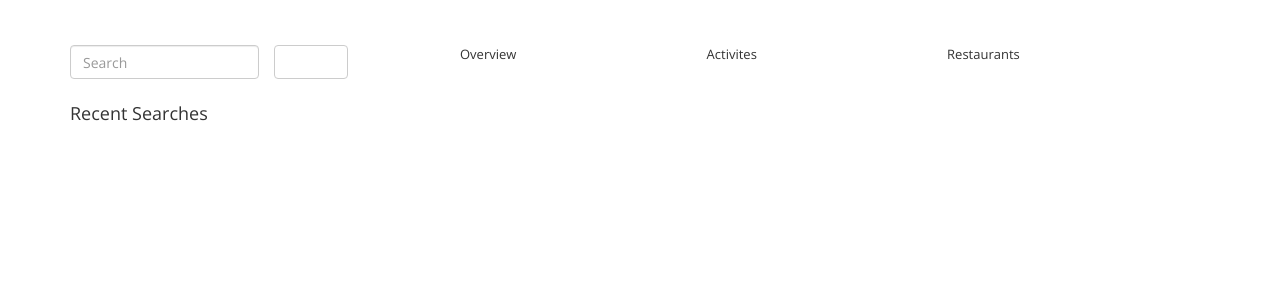
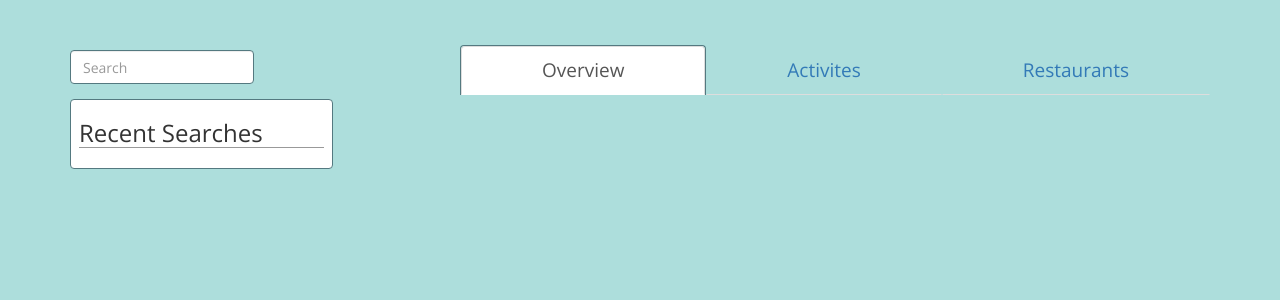
Before and after one commit to osallyjoo/TravelApp, a PHP site: page /Overview.html in a window 1280 px wide. Shown: the top 300 px of the page. Run offline with PHP 8.4, Linux system fonts and the light colour scheme; some libraries are stand-ins or nearby versions; some web fonts are replaced.

Commit message:
Updated CSS and reworked HTML Grid

```diff
--- a/Overview.html
+++ b/Overview.html
@@ -28,28 +28,29 @@
 <div class="container">
 	<div class="row">
 		<div class="col-xs-3">
-			<form class=" row">
-				<div class="form-group col-xs-9">
+			<div class="row">
+				<div class="col-xs-12">
+					<form>
+						<div class="form-group">
 							<input type="text" class="form-control" placeholder="Search" id="searchTerm">
 						</div>
-				<div type="submit" class="btn btn-default btn-outline-success col-xs-3" id="searchBtn"><span class="glyphicon glyphicon-search"></span></div>
+						<div type="submit" class="btn" id="searchBtn"><span class="glyphicon glyphicon-search"></span></div>
 					</form>
+					<div id="recentSearches"><h3>Recent Searches</h3></div>
+				</div>
+			</div>
 		</div>
 		<div class="col-xs-8 col-xs-offset-1">
-			<ul class="nav nav-pills nav-justified">
-				<li id="overviewTab">Overview</li>
-				<li id="activitiesTab">Activites</li>
-				<li id="restaurantTab">Restaurants</li>
-			</ul>
-		</div>
-	</div>
-	<div class="row">
-		<div class="col-xs-3" id="recentSearches"><h4>Recent Searches</h4>
-		</div>
-
-		<div class="col-xs-8 col-xs-offset-1 contentBox" id="overviewBox" style="display:none">
 			<div class="row">
 				<div class="col-xs-12">
+					<!-- NAV BAR -->
+					<ul class="nav nav-tabs nav-justified">
+						<li role="presentation" class="navTabs active" id="overviewTab"><a href="#">Overview</a></li>
+						<li class="navTabs" id="activitiesTab"><a href="#">Activites</a></li>
+						<li class="navTabs" id="restaurantTab"><a href="#">Restaurants</a></li>
+					</ul>
+					<!-- TAB 1 CONTENT -->
+					<div class="contentBox" id="overviewBox" style="display:none;">
 						<h4>Instagram</h4>
 						<div id="instagramBox" class="overviewContent">
 							<ul id="instafeed"></ul>
@@ -60,25 +61,24 @@
 						<div id="googleBox" class="overviewContent">
 	              			<div id="map" class = "row" style="height:400px; width:100%;"></div>
 	            		</div>
-
+            		</div>
+					<!-- TAB 2 CONTENT -->
+					<div class="contentBox" id="activitiesBox" style="display:none">
+						<h4>Activities</h4>
+						<div class="row">
+							<div class="col-xs-12" id="activitiesResults"></div>
 						</div>
 					</div>
-		</div>
-		<div class="col-xs-8 col-xs-offset-1 contentBox" id="activitiesBox" style="display:none"><h4>Activities</h4>
+					<!-- TAB 3 CONTENT -->
+					<div class="contentBox" id="restaurantsBox" style="display:none"><h4>Restaurants</h4>
 						<div class="row">
-				<div class="col-xs-12" id="activitiesResults">
-				</div>
-			</div>
-		</div>
-		<div class="col-xs-8 col-xs-offset-1 contentBox" id="restaurantsBox" style="display:none"><h4>Restaurants</h4>
-			<div class="row">
-				<div class="col-xs-12" id="restaurantsResults">
+							<div class="col-xs-12" id="restaurantsResults"></div>
 						</div>
 					</div>
 				</div>
 			</div>
-	<!-- This is just a test element feel free to move it around (please note that the JS is calling the element with an id of 'map') -->
-
+		</div>
+	</div>
 </div>
 
 <!-- Call javascript files -->
--- a/assets/style.css
+++ b/assets/style.css
@@ -1,6 +1,56 @@
 body {
   padding: 45px 0;
   font: 13px 'Open Sans', "Helvetica Neue", Helvetica, Arial, "Lucida Grande", sans-serif;
+  background-color: #addedc;
+}
+
+.navTabs:hover {
+  opacity: 0.5;
+  cursor: pointer;
+}
+
+.navTabs {
+  font-size: 19px;
+}
+
+.form-group {
+  display: inline-block;
+  width: 70%;
+}
+
+#searchTerm {
+  border: 1px solid #547980;
+}
+
+#searchBtn {
+  width: 20%;
+  border: none;
+  padding: 10px;
+  font-size: 20px;
+}
+
+.glyphicon-search {
+  color: #333;
+}
+
+#recentSearches {
+  background-color: white;
+  padding: 10px 8px;
+  border-radius: 4px;
+  border: 1px solid #547980;
+  font-size:16px;
+}
+
+h3 {
+  border-bottom: 1px solid #999;
+  margin-top: 10px;
+}
+
+li.active {
+  border-top: 1px solid #547980;
+  border-right: 1px solid #547980;
+  border-left: 1px solid #547980;
+  border-radius: 4px 4px 0 0;
 }
 
 /* Weather */
@@ -36,3 +86,20 @@ body {
 #weatherBox .currently {
   margin: 0 20px;
 }
+
+#map {
+  margin: 0;
+}
+
+ul {
+  padding-left: 0;
+}
+
+li {
+  list-style-type: none;
+}
+
+.instaImage {
+  max-width: 25%;
+  padding: 5px;
+}
--- a/javascript/insta.js
+++ b/javascript/insta.js
@@ -1,6 +1,6 @@
 function callInstagram(location){
   var token = '39192664.89711c6.45827d0fb1804f46881c47def3087e7f',
-      hashtag='kitten', // hashtag without # symbol
+      hashtag = 'kitten', // hashtag without # symbol
       num_photos = 4;
 
   $.ajax({
@@ -11,7 +11,7 @@ function callInstagram(location){
     success: function(data){
       console.log(data);
       for(x in data.data){
-        $('#instafeed').append('<li><img src="'+data.data[x].images.standard_resolution.url+'"></li>');
+        $('#instafeed').append('<li><img class="instaImage" src="'+data.data[x].images.standard_resolution.url+'"></li>');
       }
     },
     error: function(data){
--- a/javascript/searchFunction.js
+++ b/javascript/searchFunction.js
@@ -58,15 +58,18 @@ function capitalizeFirstLetterEachWordSplitBySpace(string) {
     var words = string.split(" ");
     var output = "";
     for (i = 0; i < words.length; i++) {
+        // lowercase all letters, capitalize only the first letter
         lowerWord = words[i].toLowerCase();
         lowerWord = lowerWord.trim();
         capitalizedWord = lowerWord.slice(0, 1).toUpperCase() + lowerWord.slice(1);
         output += capitalizedWord;
+        // add space to end fo capitalizedWord if not last word
         if (i != words.length - 1) {
             output += " ";
         }
     } //for
     output[output.length - 1] = '';
+    console.log("Final output: " + output);
     return output;
 }
 
```
Also changed, not shown: 1 other file. Lines whose indentation alone changed are shown as unchanged.
